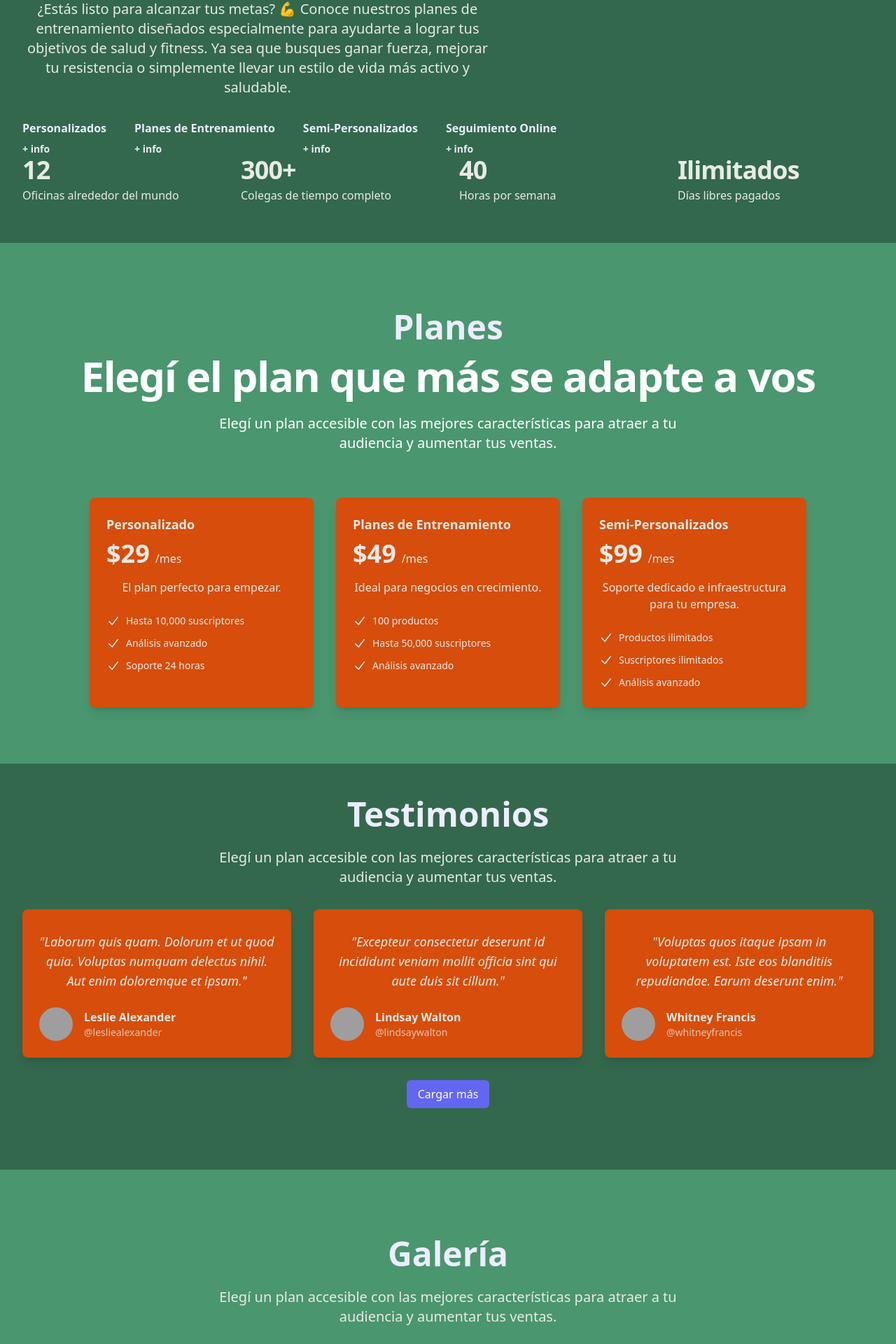
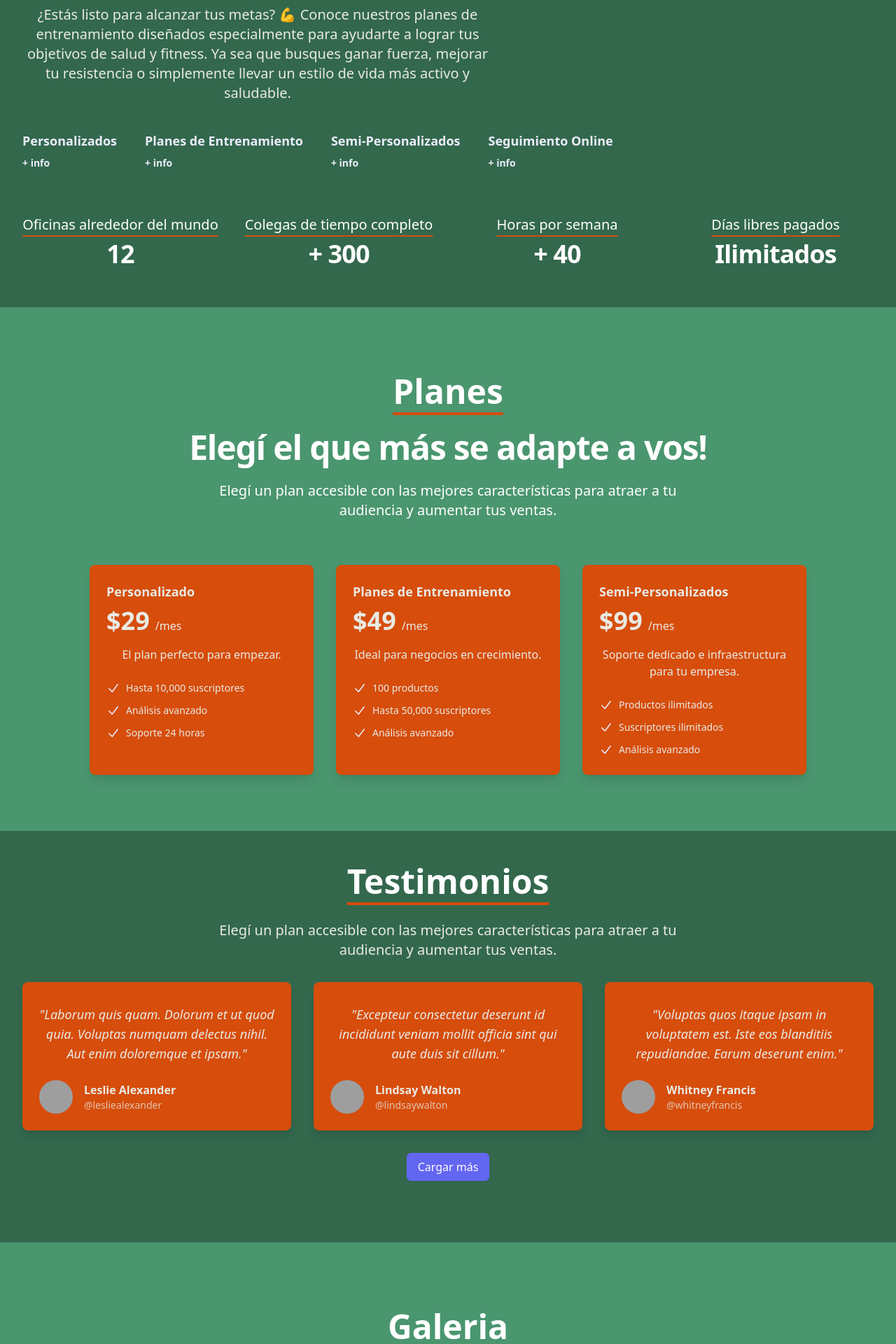
Before and after one commit to tedelcopp/Rugel-Fitness-, a Next.js app: page / in a window 1280 px wide. Shown: the part 1009-2929 px from the top of the page at 70% size. Built offline with nearby package versions, Linux system fonts and the light colour scheme; grey boxes are pictures that could not be loaded.

Commit message:
Styles & Optimazation - Header Plans Footer

```diff
--- a/src/app/components/Contact.tsx
+++ b/src/app/components/Contact.tsx
@@ -21,10 +21,13 @@ export default function Contact() {
         />
       </div>
       <div className="mx-auto max-w-4xl text-center">
-        <h2 className="text-2xl sm:text-3xl md:text-4xl lg:text-5xl font-semibold leading-7 text-linkLight dark:text-textDark">
-          Contacto
-        </h2>
-        <p className="mx-auto mt-6 max-w-2xl text-pretty text-center text-lg font-medium sm:text-xl">
+      <h2
+  className="text-2xl sm:text-3xl md:text-4xl lg:text-5xl font-semibold leading-7 text-white dark:text-linkDark underline decoration-[#D64D0C] font-compacta"
+  style={{ textUnderlineOffset: '12px' }}
+>
+  Contacto
+</h2>
+        <p className="mx-auto mt-8 max-w-2xl text-pretty text-center text-lg font-medium sm:text-xl">
           Elegí un plan accesible con las mejores características para atraer a tu audiencia y aumentar tus ventas.
         </p>
       </div>
--- a/src/app/components/Footer.tsx
+++ b/src/app/components/Footer.tsx
@@ -4,7 +4,8 @@ const Footer = () => {
       <div className="max-w-7xl mx-auto">
         <div className="flex flex-col items-center mb-4 text-center space-y-6">
           <div className="flex items-center space-x-2">
-          <span className="text-white text-xxl font-semibold underline decoration-[#D64D0C] decoration-4 decoration-offset-2">Rugel Fitness</span>
+          <span className="text-white text-xxl font-semibold underline decoration-[#D64D0C] decoration-4 decoration-offset-2"
+            style={{ textUnderlineOffset: '12px' }} >RUGEL FITNESS</span>
           </div>
           <p className="mt-2 text-sm sm:text-xl">
             Making the world a better place through constructing elegant hierarchies.
--- a/src/app/components/Galery.tsx
+++ b/src/app/components/Galery.tsx
@@ -24,10 +24,13 @@ const ImageGallery: React.FC = () => {
     )}
     >
       <div className="mx-auto max-w-4xl text-center">
-        <h2 className="text-2xl sm:text-3xl md:text-4xl lg:text-5xl font-semibold leading-7 text-linkLight dark:text-textDark">
-          Galería
-        </h2>
-        <p className="mx-auto mt-6 max-w-2xl text-lg font-medium sm:text-xl mb-8 text-textLight dark:text-textDark">
+      <h2
+  className="text-2xl sm:text-3xl md:text-4xl lg:text-5xl font-semibold leading-7 text-white dark:text-linkDark underline decoration-[#D64D0C] font-compacta"
+  style={{ textUnderlineOffset: '12px' }}
+>
+  Galeria
+</h2>
+        <p className="mx-auto mt-8 max-w-2xl text-lg font-medium sm:text-xl mb-8 text-textLight dark:text-textDark">
           Elegí un plan accesible con las mejores características para atraer a tu audiencia y aumentar tus ventas.
         </p>
       </div>
--- a/src/app/components/Header.tsx
+++ b/src/app/components/Header.tsx
@@ -1,7 +1,7 @@
 'use client';
 
 import { useState } from 'react';
-import Drawers from './Drawer'; // Asegúrate de importar el componente correctamente
+import Drawers from './Drawer';
 
 const links = [
   { name: 'Personalizados', content: 'Información sobre entrenamientos personalizados.' },
@@ -12,8 +12,8 @@ const links = [
 
 const stats = [
   { name: 'Oficinas alrededor del mundo', value: '12' },
-  { name: 'Colegas de tiempo completo', value: '300+' },
-  { name: 'Horas por semana', value: '40' },
+  { name: 'Colegas de tiempo completo', value: '+ 300' },
+  { name: 'Horas por semana', value: '+ 40' },
   { name: 'Días libres pagados', value: 'Ilimitados' },
 ];
 
@@ -34,22 +34,22 @@ export default function Header() {
       <Drawers open={open} onCloseAction={() => setOpen(false)} content={content} />
       <div className="mx-auto max-w-7xl px-4 lg:px-8">
         <div className="mx-auto max-w-2xl lg:mx-0">
-        <h2 className="text-5xl font-semibold tracking-tight sm:text-7xl">
+          <h2 className="text-5xl font-semibold tracking-tight sm:text-7xl  underline decoration-[#D64D0C]"   style={{ textUnderlineOffset: '12px' }} >
             Entrena conmigo
           </h2>
-        <p className="mt-6 text-lg font-medium sm:text-xl">
+          <p className="mt-8 text-lg font-medium sm:text-xl">
             ¿Estás listo para alcanzar tus metas? 💪 Conoce nuestros planes de entrenamiento diseñados especialmente
             para ayudarte a lograr tus objetivos de salud y fitness. Ya sea que busques ganar fuerza, mejorar tu
             resistencia o simplemente llevar un estilo de vida más activo y saludable.
           </p>
         </div>
-      <div className="mx-auto mt-8 max-w-2xl lg:mx-0 lg:max-w-none">
+        <div className="mx-auto mt-10 max-w-2xl lg:mx-0 lg:max-w-none">
           <div className="grid grid-cols-1 gap-x-8 gap-y-6 text-base font-semibold sm:grid-cols-2 md:flex lg:gap-x-10">
             {links.map((link) => (
-            <div key={link.name} className="text-left">
+              <div key={link.name} className="text-left space-y-2">
                 <button
                   onClick={() => handleLinkClick(link.content)}
-                className="text-linkLight hover:underline dark:text-linkDark"
+                  className="text-linkLight hover:underline dark:text-linkDark text-lg"
                 >
                   {link.name}
                 </button>
@@ -59,29 +59,25 @@ export default function Header() {
                     e.preventDefault();
                     handleLinkClick(link.content);
                   }}
-                className="text-linkLight hover:underline dark:text-linkDark text-sm mt-2 block"
+                  className="text-linkLight hover:underline dark:text-linkDark text-sm block"
                 >
                   + info
                 </a>
               </div>
             ))}
           </div>
-        <dl className="mt-0 mb-0 grid grid-cols-1 gap-8 sm:mb-0 sm:grid-cols-2 lg:grid-cols-4">
+        </div>
+        <div className="mt-16 grid grid-cols-1 gap-8 sm:grid-cols-2 lg:grid-cols-4">
           {stats.map((stat) => (
-    <div key={stat.name} className="flex flex-col-reverse gap-1">
-      <dt className="text-base">{stat.name}</dt>
-      <dd className="text-4xl font-semibold tracking-tight">{stat.value}</dd>
+            <div key={stat.name} className="flex flex-col items-center gap-2">
+              <dt className="text-xl font-medium text-white dark:text-gray-300 underline decoration-[#D64D0C]"  style={{ textUnderlineOffset: '8px' }}  >{stat.name}</dt>
+              <dd className="text-4xl font-semibold tracking-tight text-white dark:text-white">
+                {stat.value}
+              </dd>
             </div>
           ))}
-</dl>
-
-
-
-
         </div>
       </div>
     </div>
-
-
   );
 }
--- a/src/app/components/Plans.tsx
+++ b/src/app/components/Plans.tsx
@@ -55,13 +55,16 @@ export default function Plans() {
   )}
 >
       <div className="mx-auto max-w-7xl text-center">
-      <h2 className="text-2xl sm:text-3xl md:text-4xl lg:text-5xl font-semibold leading-7 text-linkLight dark:text-linkDark font-compacta">
+      <h2
+  className="text-2xl sm:text-3xl md:text-4xl lg:text-5xl font-semibold leading-7 text-white dark:text-linkDark underline decoration-[#D64D0C] font-compacta"
+  style={{ textUnderlineOffset: '12px' }}
+>
   Planes
 </h2>
 
-        <p className="mt-2 text-balance text-4xl text-white dark:text-prett font-semibold tracking-tight sm:text-5xl md:text-6xl">
-          Elegí el plan que más se adapte a vos
-        </p>
+<p className="mt-8 text-balance text-4xl text-white dark:text-prett font-semibold tracking-tight sm:text-5xl md:text-4.5xl">
+  Elegí el que más se adapte a vos!
+</p>
       </div>
       <p className="mx-auto mt-6 max-w-2xl text-white dark:text-pretty text-center text-lg font-medium sm:text-xl">
         Elegí un plan accesible con las mejores características para atraer a tu audiencia y aumentar tus ventas.
--- a/src/app/components/Testimonials.tsx
+++ b/src/app/components/Testimonials.tsx
@@ -53,10 +53,13 @@ export default function Testimonials() {
       className={`px-6 pt-8 pb-24 sm:pb-32 lg:px-8 bg-backgroundLight text-textLight dark:bg-backgroundDark dark:text-textDark`}
     >
       <div className="mx-auto max-w-4xl text-center">
-        <h2 className="text-2xl sm:text-3xl md:text-4xl lg:text-5xl font-semibold leading-7 text-linkLight dark:text-linkDark">
-          Testimonios
-        </h2>
-        <p className="mx-auto mt-6 max-w-2xl text-pretty text-center text-lg font-medium sm:text-xl">
+      <h2
+  className="text-2xl sm:text-3xl md:text-4xl lg:text-5xl font-semibold leading-7 text-white dark:text-linkDark underline decoration-[#D64D0C] font-compacta"
+  style={{ textUnderlineOffset: '12px' }}
+>
+  Testimonios
+</h2>
+        <p className="mx-auto mt-8 max-w-2xl text-pretty text-center text-lg font-medium sm:text-xl">
           Elegí un plan accesible con las mejores características para atraer a tu audiencia y aumentar tus ventas.
         </p>
       </div>
```
Also changed, not shown: src/app/components/Newsletter.tsx (+40 -12 lines). Lines whose indentation alone changed are shown as unchanged.
